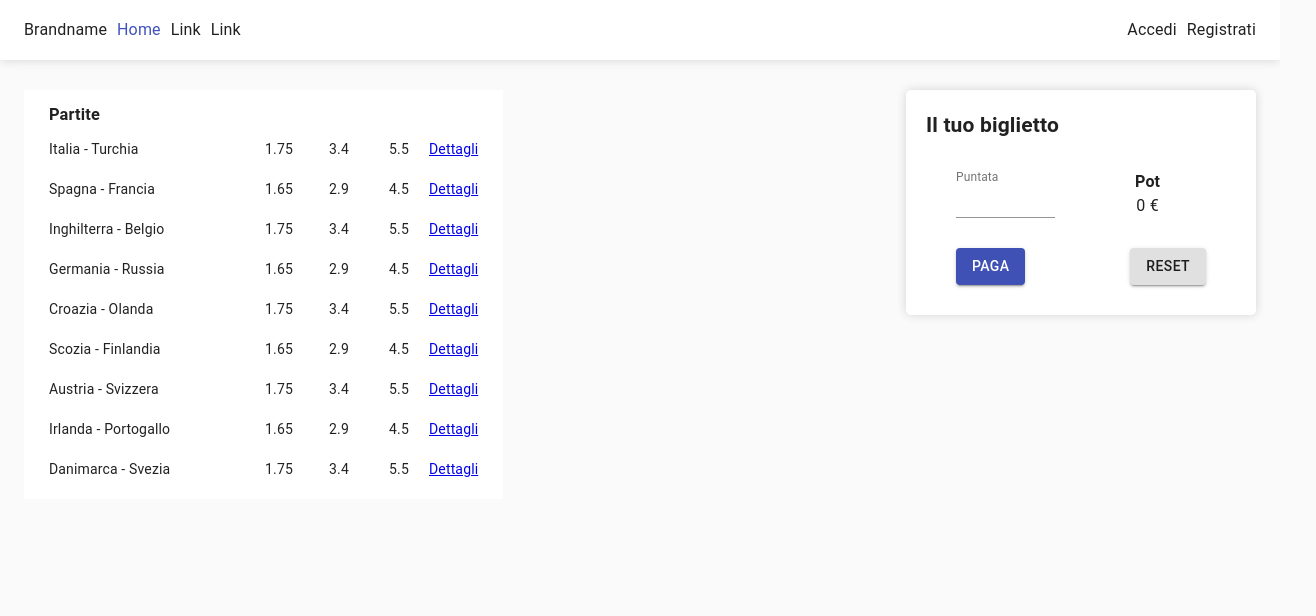
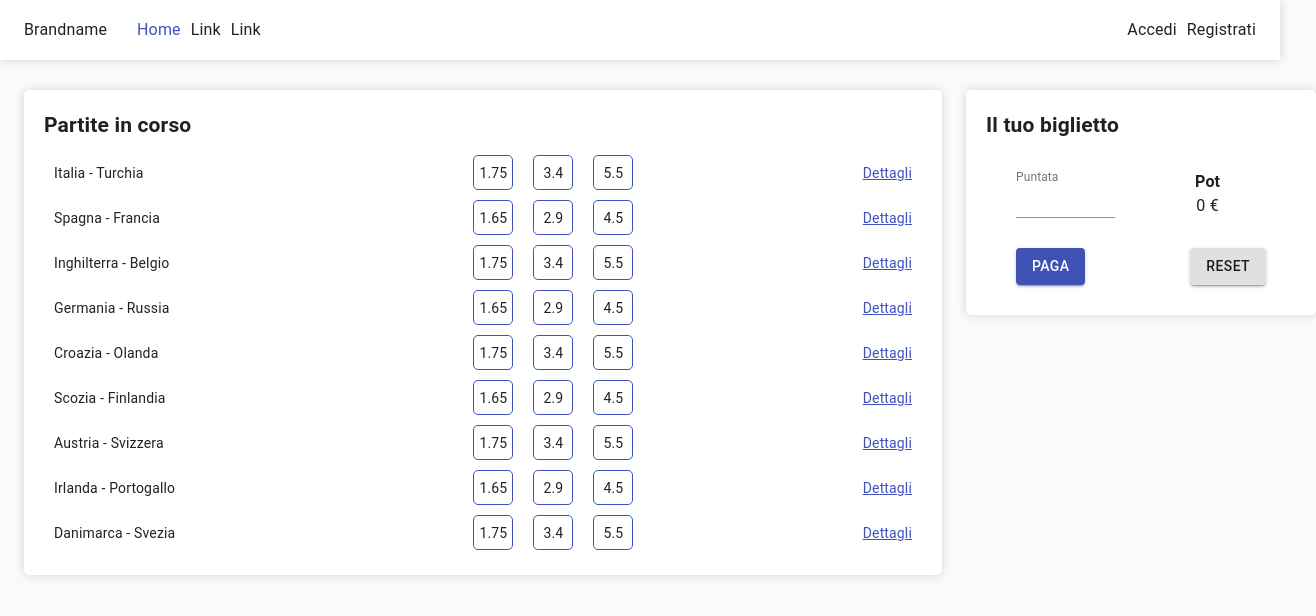
Before and after one commit to alessandro-lo-presti/bet-manager, a React (Create React App) app: page / in a window 1280 px wide. Shown: the top 616 px of the page, 1316 px wide, since content can reach past the window. Built offline with nearby package versions, Linux system fonts and the light colour scheme.

Commit message:
gridLayout

```diff
--- a/src/App.js
+++ b/src/App.js
@@ -6,13 +6,16 @@ import {
   createMuiTheme,
   ThemeProvider,
   CssBaseline,
-  Box,
+  Grid,
+  makeStyles,
 } from "@material-ui/core";
 import { useMemo } from "react";
 import BetList from "./components/bet-list/BetList";
 import BetDetails from "./components/bet-details/BetDetails";
 import BettingSlip from "./components/betting-slip/BettingSlip";
 import Header from "./components/header/Header";
+
+const useStyle = makeStyles({});
 
 function App() {
   const theme = useMemo(
@@ -25,6 +28,8 @@ function App() {
     []
   );
 
+  const classes = useStyle();
+
   return (
     <ThemeProvider theme={theme}>
       <CssBaseline />
@@ -33,24 +38,26 @@ function App() {
 
       <Provider store={store}>
         <Container maxWidth="lg">
-          <Box display="flex" justifyContent="space-between">
-            <Box>
+          <Grid container spacing={3}>
             <Router>
               <Switch>
                 <Route exact path="/">
+                  <Grid item xs={9}>
                     <BetList />
+                  </Grid>
                 </Route>
                 <Route path="/:id">
+                  <Grid item xs={6}>
                     <BetDetails />
+                  </Grid>
                 </Route>
               </Switch>
             </Router>
-            </Box>
 
-            <Box>
+            <Grid item xs={3}>
               <BettingSlip />
-            </Box>
-          </Box>
+            </Grid>
+          </Grid>
         </Container>
       </Provider>
     </ThemeProvider>
--- a/src/components/bet-list/BetList.js
+++ b/src/components/bet-list/BetList.js
@@ -1,4 +1,4 @@
-import { Box, List, makeStyles } from "@material-ui/core";
+import { Box, makeStyles } from "@material-ui/core";
 import { useEffect } from "react";
 import { connect } from "react-redux";
 import { Link } from "react-router-dom";
@@ -15,30 +15,39 @@ import {
 import { ApiServices } from "../../services/ApiServices";
 
 const useStyles = makeStyles((theme) => ({
-  list: {
-    paddingLeft: "25px",
-    paddingRight: "25px",
-    backgroundColor: theme.palette.background.paper,
+  root: {
+    minWidth: "500px",
+    padding: "20px",
+    backgroundColor: "white",
+    boxShadow: "0 0 10px lightgray",
+    borderRadius: "5px",
   },
-  row: {
+  title: {
+    marginBottom: "10px",
+  },
+  rowList: {
     margin: "5px 0",
+    padding: "0 10px",
   },
-  leftSide: {
-    width: "200px",
+  bet_d: {
+    width: "190px",
   },
   quota: {
     height: "35px",
     width: "40px",
     margin: "0 10px",
     display: "inline-block",
-    border: "1px solid white",
+    border: "1px solid #3f51bf",
     borderRadius: "5px",
     textAlign: "center",
     lineHeight: "35px",
     "&:hover, &.active": {
-      background: "white",
-      color: "#424242",
+      background: "#3f51bf",
+      color: "white",
     },
+  },
+  link: {
+    color: "#3f51bf",
   },
 }));
 
@@ -94,18 +103,19 @@ function BetList(props) {
   };
 
   return (
-    <List component="nav" className={classes.list} aria-label="mailbox folders">
-      <Box display="flex" alignItems="center" className={classes.row}>
-        <h3 className={classes.leftSide}>Partite</h3>
+    <Box className={classes.root} display="flex" flexDirection="column">
+      <Box>
+        <h2 className={classes.title}>Partite in corso</h2>
       </Box>
       {betList.map((bet) => (
         <Box
           key={bet.idEvento}
           display="flex"
-          alignItems="center"
-          className={classes.row}
+          alignItems="Center"
+          justifyContent="space-between"
+          className={classes.rowList}
         >
-          <div className={classes.leftSide}>{bet.descrizione}</div>
+          <p className={classes.bet_d}>{bet.descrizione}</p>
           <div className={classes.quote}>
             {bet.quote.map((quota, index) => (
               <span
@@ -119,10 +129,12 @@ function BetList(props) {
               </span>
             ))}
           </div>
-          <Link to={"/" + bet.idEvento}>Dettagli</Link>
+          <Link to={"/" + bet.idEvento} className={classes.link}>
+            Dettagli
+          </Link>
         </Box>
       ))}
-    </List>
+    </Box>
   );
 }
 
--- a/src/components/betting-slip/BettingSlip.js
+++ b/src/components/betting-slip/BettingSlip.js
@@ -1,16 +1,8 @@
 import { connect } from "react-redux";
 import {
-  Card,
-  CardHeader,
-  CardContent,
-  CardActions,
   Button,
   TextField,
   Typography,
-  List,
-  ListItem,
-  ListItemText,
-  ListItemIcon,
   makeStyles,
   Box,
 } from "@material-ui/core";
@@ -99,7 +91,7 @@ function BettingSlip(props) {
   };
 
   useEffect(() => {
-    // potCalculation();
+    potCalculation();
   }, [activeBet]);
 
   return (
--- a/src/components/header/Header.js
+++ b/src/components/header/Header.js
@@ -12,6 +12,9 @@ const useStyle = makeStyles({
     display: "flex",
     justifyContent: "space-between",
     alignItems: "center",
+  },
+  brandname: {
+    marginRight: "20px",
   },
   list: {
     display: "flex",
@@ -31,7 +34,7 @@ function Header() {
     <header className={classes.header}>
       <Container maxWidth="lg" className={classes.headerContainer}>
         <Box display="flex" alignItems="center">
-          <span>Brandname</span>
+          <span className={classes.brandname}>Brandname</span>
           <ul className={classes.list}>
             <li className={classes.listItem + " active"}>Home</li>
             <li className={classes.listItem}>Link</li>
```
Lines whose indentation alone changed are shown as unchanged.
